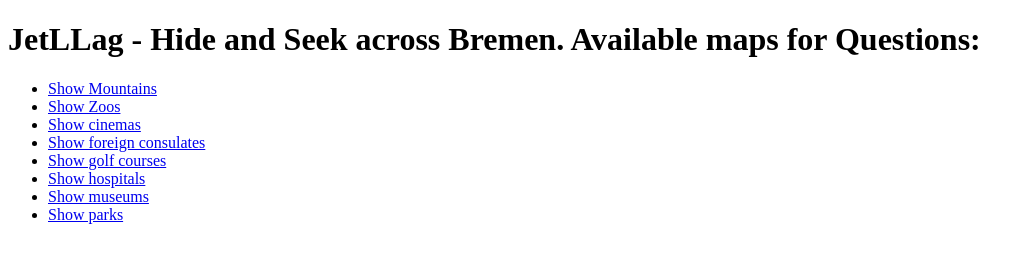
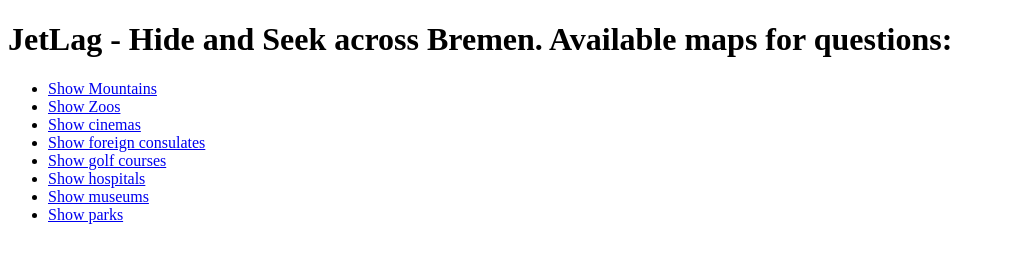
Before and after one commit to Jean1995/JetLag_Bremen, a plain HTML site: page index.html in a window 1280 px wide. Shown: the whole page, without its empty margins (0-1032 px from the left). Drawn offline with Linux system fonts and the light colour scheme.

Commit message:
Fix typo in main heading of index.html

```diff
--- a/index.html
+++ b/index.html
@@ -4,7 +4,7 @@
   <title>JetLag - Hide and Seek across Bremen</title>
 </head>
 <body>
-  <h1>JetLLag - Hide and Seek across Bremen. Available maps for Questions:</h1>
+  <h1>JetLag - Hide and Seek across Bremen. Available maps for questions:</h1>
   <ul>
     <li><a href="Mountain.html">Show Mountains</a></li>
     <li><a href="Zoo.html">Show Zoos</a></li>
```
